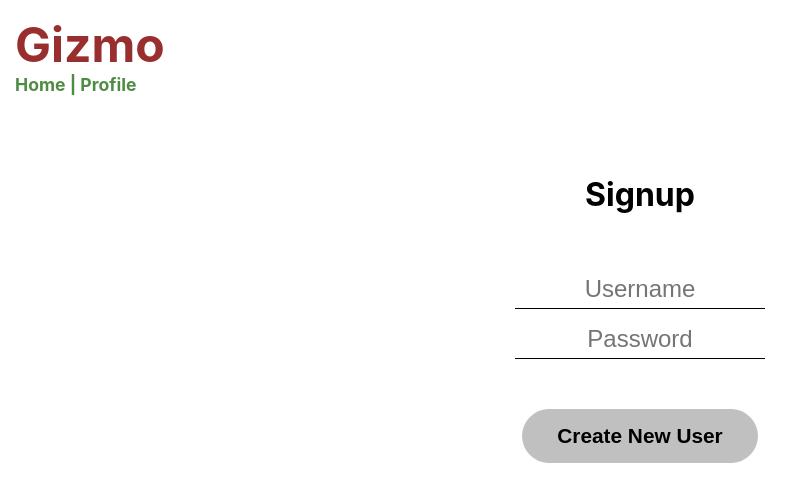
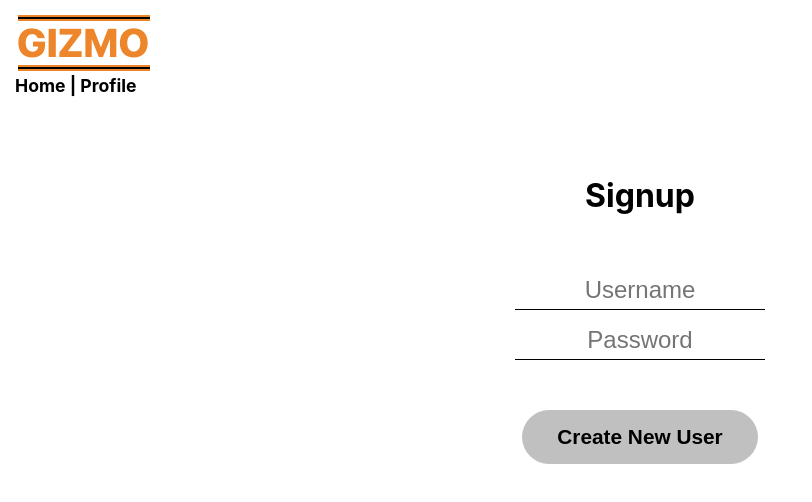
Before and after one commit to moathdlaimi/gizmo, a React (Create React App) app: page /signup in a window 1280 px wide. Shown: the top 502 px of the page, without its empty margins (0-812 px from the left). Built offline with nearby package versions, Linux system fonts and the light colour scheme; no server answers.

Commit message:
updated logo

```diff
--- a/src/App.css
+++ b/src/App.css
@@ -13,7 +13,7 @@
 }
 
 .nav-links{
-  color: #4f8c43;
+  color: black;
   text-decoration: none;
   font-weight: bold;
   font-size: 1.1em;
@@ -29,24 +29,10 @@
 }
 
 .app-name {
-  font-size: 3em;
-  color: #992e2e;
+
 }
 
-.footer{
-  display: flex;
-  height: 100px;
-  border-top: 1px solid black;
-  line-height: 25px;
-  font-size: 12px;
-  justify-content: space-between;
-}
 
-.socialmedia-symbols {
-  width: 22px;
-  height: 22px;
-
-}
 
 /* .App {
   text-align: center;
--- a/src/App.js
+++ b/src/App.js
@@ -11,6 +11,7 @@ import Login from './components/Login'
 import Signup from './components/Signup.js'
 import Navigation from './components/Navigation.js'
 import Tool from './components/Tool.js'
+import logo from './css/img/logo.png'
 
 // =============================
 // COMPONENT CLASS
@@ -22,7 +23,7 @@ class App extends React.Component {
         return (
 
             <div className="container">
-            <h1 className="app-name">Gizmo</h1>
+            <img src={logo} />
             <Router>
               <Switch>
                 <Route path="/" exact component={Home}/>
--- a/src/components/Home.js
+++ b/src/components/Home.js
@@ -3,6 +3,7 @@ import axios from "axios";
 import '../css/Home.css'
 import githubsymbol from '../css/img/github.png'
 import linkedinsymbol from '../css/img/linkedin.png'
+import logo from '../css/img/logo.png'
 import {Link} from 'react-router-dom'
 import Navigation from '../components/Navigation.js'
 
@@ -36,14 +37,12 @@ class Home extends React.Component {
       <Navigation />
       <input type="text" id="mySearch" onKeyUp={this.handleSearch} placeholder="Search for a tool"/>
         <div className="tools-container">
-
         {this.state.tools.map(
           (tool,index) => {
             return <div className="tool" key={index}>
             <img className="tool-img" src={tool.img} alt="tool-pic"/>
             <div className="tool-info">
             <h2>{tool.title}</h2>
-            <h4>Posted By: {tool.rentee}</h4>
             <h4>Price/Day ${tool.price}</h4>
             <h4>Available Today</h4>
             <Link to={"/Tool/"+tool.id}><button className="details-btn">View Details</button></Link >
@@ -53,6 +52,7 @@ class Home extends React.Component {
         </div>
         <div className="footer">
           <p>&copy; 2020 Moath Dlaimi</p>
+          <img  className="logo-symbol" src={logo} alt="tool-pic"/>
           <div>
           <a href="https://github.com/moathdlaimi?tab=repositories" target="_blank"><img className="socialmedia-symbols" src={githubsymbol} alt="tool-pic"/> </a>
           <a href="https://www.linkedin.com/in/moathdlaimi/" target="_blank"><img className="socialmedia-symbols" src={linkedinsymbol} alt="tool-pic"/> </a>
--- a/src/components/Profile.js
+++ b/src/components/Profile.js
@@ -171,6 +171,17 @@ updateTag = (event) => {
         <button className="add-logout-btns" onClick={this.toggleShowNew}>Add new Tool</button>
         <button className="add-logout-btns" onClick={this.logout}>Log Out</button>
         </div>
+        { this.state.showNew ?
+        <div className="create-form-div">
+          <form className="create-form" onSubmit={this.createTool}>
+            <input className="create-input" onKeyUp={this.createTitle} type="text" placeholder="Title" required/><br/>
+            <input className="create-input" onKeyUp={this.createImg} type="text" placeholder="ImageURL" required/><br/>
+            <input className="create-input"onKeyUp={this.createDes} type="text" placeholder="Description" required/><br/>
+            <input className="create-input" onKeyUp={this.createPrice} type="text" placeholder="Price" required/><br/>
+            <input className="create-input" onKeyUp={this.createTags} type="text" placeholder="Tags" required/><br/>
+            <input className="create-submit" type="submit" value="Post New Tool"/>
+          </form>
+        </div> : null}
         <div className="user-tool-list">
         {
           this.state.tools.map(
@@ -198,17 +209,7 @@ updateTag = (event) => {
         })
       }
 
-        { this.state.showNew ?
-        <div className="create-form-div">
-          <form className="create-form" onSubmit={this.createTool}>
-            <input className="create-input" onKeyUp={this.createTitle} type="text" placeholder="Title" required/><br/>
-            <input className="create-input" onKeyUp={this.createImg} type="text" placeholder="ImageURL" required/><br/>
-            <input className="create-input"onKeyUp={this.createDes} type="text" placeholder="Description" required/><br/>
-            <input className="create-input" onKeyUp={this.createPrice} type="text" placeholder="Price" required/><br/>
-            <input className="create-input" onKeyUp={this.createTags} type="text" placeholder="Tags" required/><br/>
-            <input className="create-submit" type="submit" value="Post New Tool"/>
-          </form>
-        </div> : null}
+
         </div>
         </div>
       )
--- a/src/css/Home.css
+++ b/src/css/Home.css
@@ -63,6 +63,27 @@ a:hover{
   border-radius: 10px;
 }
 
+.footer{
+  display: flex;
+  height: 100px;
+  border-top: 1px solid black;
+  line-height: 25px;
+  font-size: 12px;
+  justify-content: space-between;
+}
+
+.socialmedia-symbols {
+  width: 22px;
+  height: 22px;
+
+}
+
+.logo-symbol{
+  margin-top: 5px;
+  height: 70px;
+  width: 150px;
+
+}
 @media only screen and (max-width: 665px) {
   .tools-container{
     display: grid;
```
Also changed, not shown: src/css/img/logo.png (added).
